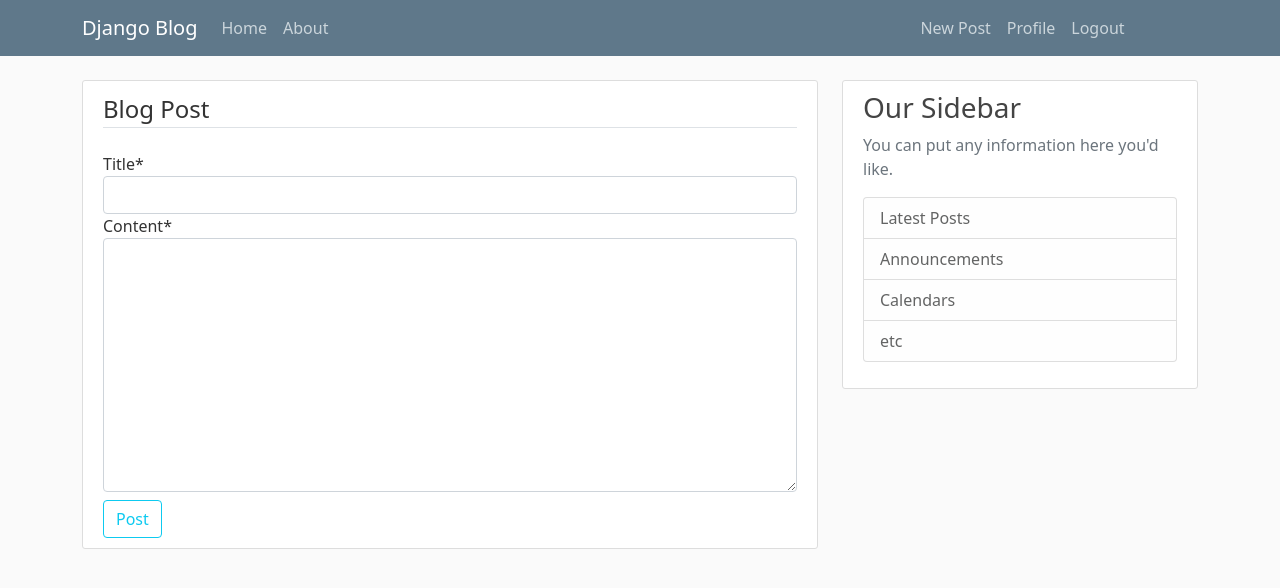
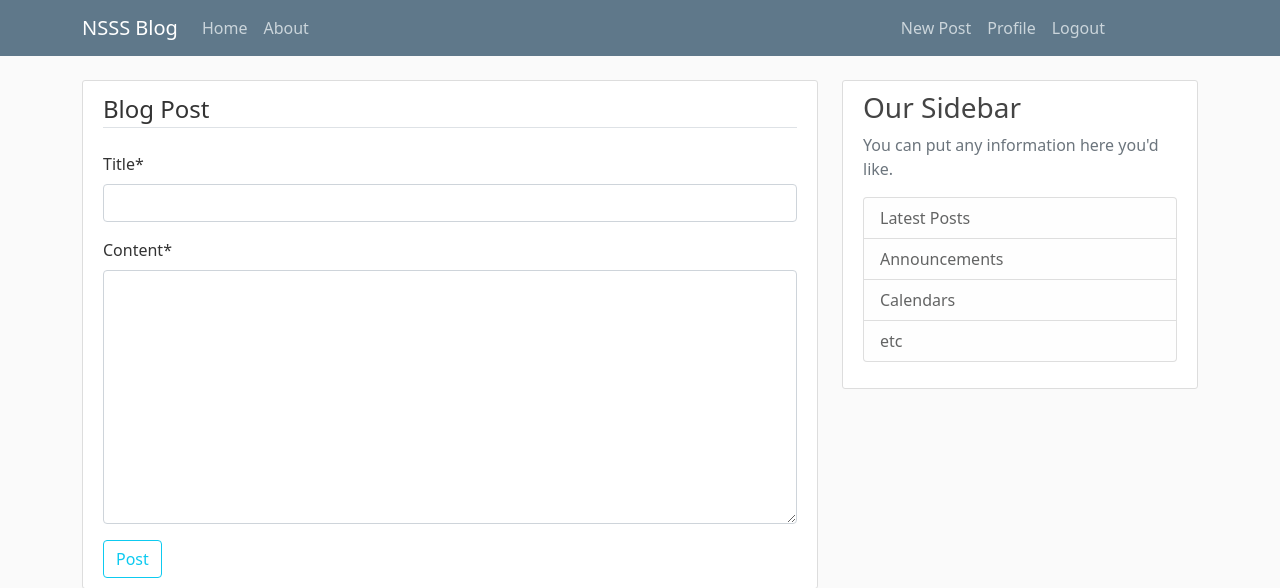
Before and after one commit to narayan-poudel/blogapp, a Django app: page /post/new/ in a window 1280 px wide. Shown: the top 588 px of the page. Run offline with Django 3.2, Linux system fonts and the light colour scheme; the visitor is signed in with stand-in values (Sample User, id 1); some libraries are stand-ins or nearby versions.

Commit message:
updated code

```diff
--- a/blog/templates/blog/base.html
+++ b/blog/templates/blog/base.html
@@ -10,9 +10,9 @@
         integrity="sha384-+0n0xVW2eSR5OomGNYDnhzAbDsOXxcvSN1TPprVMTNDbiYZCxYbOOl7+AMvyTG2x" crossorigin="anonymous">
     <link rel="stylesheet" type="text/css" href="{% static 'blog/main.css' %}">
     {% if title %}
-    <title>Django blog | {{ title }}</title>
+    <title>NSSS blog | {{ title }}</title>
     {% else %}
-    <title>Django Blog</title>
+    <title>NSSS Blog</title>
     {% endif %}
 </head>
 
@@ -20,7 +20,7 @@
     <header class="site-header">
         <nav class="navbar navbar-expand-md navbar-dark bg-steel fixed-top">
             <div class="container">
-                <a class="navbar-brand mr-4" href="/">Django Blog</a>
+                <a class="navbar-brand mr-4" href="/">NSSS Blog</a>
                 <button class="navbar-toggler" type="button" data-toggle="collapse" data-target="#navbarToggle"
                     aria-controls="navbarToggle" aria-expanded="false" aria-label="Toggle navigation">
                     <span class="navbar-toggler-icon"></span>
@@ -35,7 +35,11 @@
                         {% if user.is_authenticated %}
                         <a class="nav-item nav-link" href="{% url 'post-create' %}">New Post</a>
                         <a class="nav-item nav-link" href="{% url 'profile' %}">Profile</a>
-                        <a class="nav-item nav-link" href="{% url 'logout' %}">Logout</a>
+                        <form action="{% url 'logout' %}" method="post" style="display: inline;">
+                            {% csrf_token %}
+                            <button type="submit" class="btn btn-link nav-item nav-link" style="margin: -1px;">Logout</button>
+                        </form>
+
                         {% else %}
                         <a class="nav-item nav-link" href="{% url 'login' %}">Login</a>
                         <a class="nav-item nav-link" href="{% url 'register' %}">Register</a>
--- a/blog/templates/blog/post_form.html
+++ b/blog/templates/blog/post_form.html
@@ -1,7 +1,4 @@
-{% extends 'blog/base.html' %}
-{% load crispy_forms_tags %}
-
-{% block content %}
+{% extends 'blog/base.html' %} {% load crispy_forms_tags %} {% block content %}
 
 <div class="content-section">
   <form method="POST">
--- /dev/null
+++ b/requirements.txt
@@ -0,0 +1,2 @@
+Django
+crispy-bootstrap5
```
Also changed, not shown: django_project/settings.py (+6 -4 lines), users/templates/users/login.html (+8 -6 lines), users/templates/users/password_reset.html (+4 -5 lines), users/templates/users/profile.html (+6 -7 lines), users/templates/users/register.html (+5 -5 lines). Lines whose indentation alone changed are shown as unchanged.
